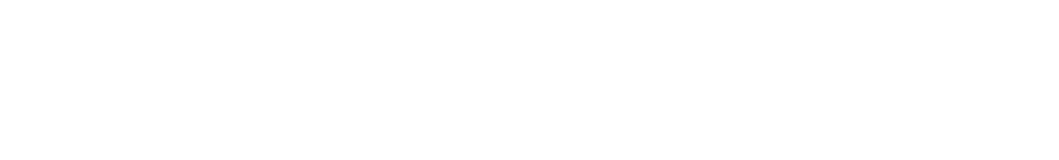
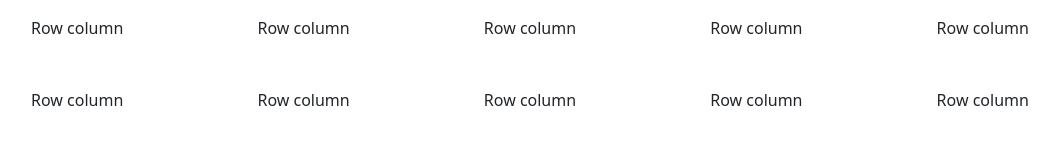
Before and after one commit to Cristopherjoo/Portafolio-m2, a plain HTML site: page index.html in a window 1280 px wide. Shown: the whole page, without its empty margins (110-1169 px from the left). Drawn offline with nearby package versions, Linux system fonts and the light colour scheme.

Commit message:
nuevos cambios

```diff
--- a/index.html
+++ b/index.html
@@ -4,9 +4,50 @@
     <meta charset="UTF-8">
     <meta http-equiv="X-UA-Compatible" content="IE=edge">
     <meta name="viewport" content="width=device-width, initial-scale=1.0">
+    <link rel="stylesheet" href="./assets/css/style.css">
+    <link href="https://cdn.jsdelivr.net/npm/bootstrap@5.3.0-alpha1/dist/css/bootstrap.min.css" rel="stylesheet" integrity="sha384-GLhlTQ8iRABdZLl6O3oVMWSktQOp6b7In1Zl3/Jr59b6EGGoI1aFkw7cmDA6j6gD" crossorigin="anonymous">
     <title>Iniciando Portafolio</title>
 </head>
 <body>
 
+    <div class="container text-center">
+        <div class="row row-cols-2 row-cols-lg-5 g-2 g-lg-3">
+          <div class="col">
+            <div class="p-3">Row column</div>
+          </div>
+          <div class="col">
+            <div class="p-3">Row column</div>
+          </div>
+          <div class="col">
+            <div class="p-3">Row column</div>
+          </div>
+          <div class="col">
+            <div class="p-3">Row column</div>
+          </div>
+          <div class="col">
+            <div class="p-3">Row column</div>
+          </div>
+          <div class="col">
+            <div class="p-3">Row column</div>
+          </div>
+          <div class="col">
+            <div class="p-3">Row column</div>
+          </div>
+          <div class="col">
+            <div class="p-3">Row column</div>
+          </div>
+          <div class="col">
+            <div class="p-3">Row column</div>
+          </div>
+          <div class="col">
+            <div class="p-3">Row column</div>
+          </div>
+        </div>
+      </div>
+
+
+
+
+      <script src="https://cdn.jsdelivr.net/npm/bootstrap@5.3.0-alpha1/dist/js/bootstrap.bundle.min.js" integrity="sha384-w76AqPfDkMBDXo30jS1Sgez6pr3x5MlQ1ZAGC+nuZB+EYdgRZgiwxhTBTkF7CXvN" crossorigin="anonymous"></script>
 </body>
 </html>
```
Also changed, not shown: assets/img/Aston.png (added), assets/img/BUGATTI.png (added), assets/img/BUGATTILAVOITURE.png (added), assets/img/KOENIGSEGG.png (added), assets/img/MercedesMaybach.png (added), assets/img/mercedes.png (added), 1 other file.
